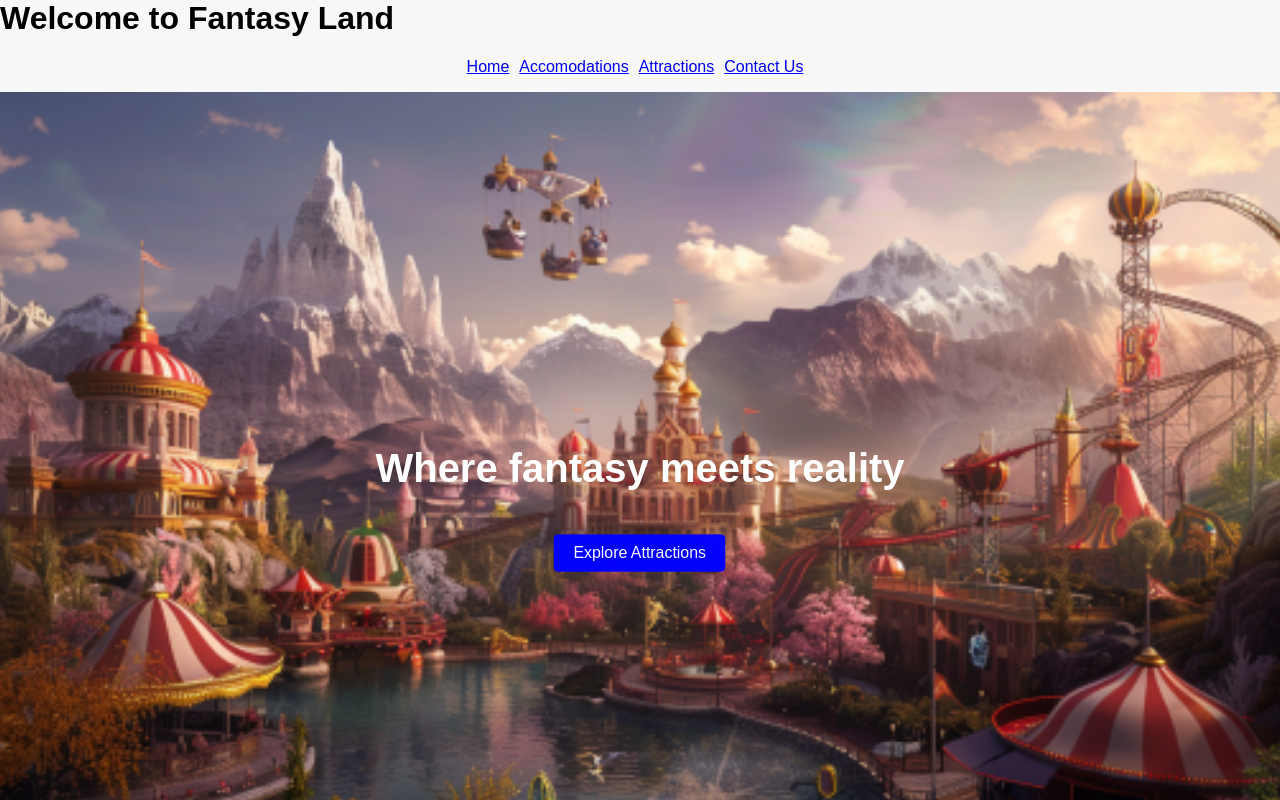
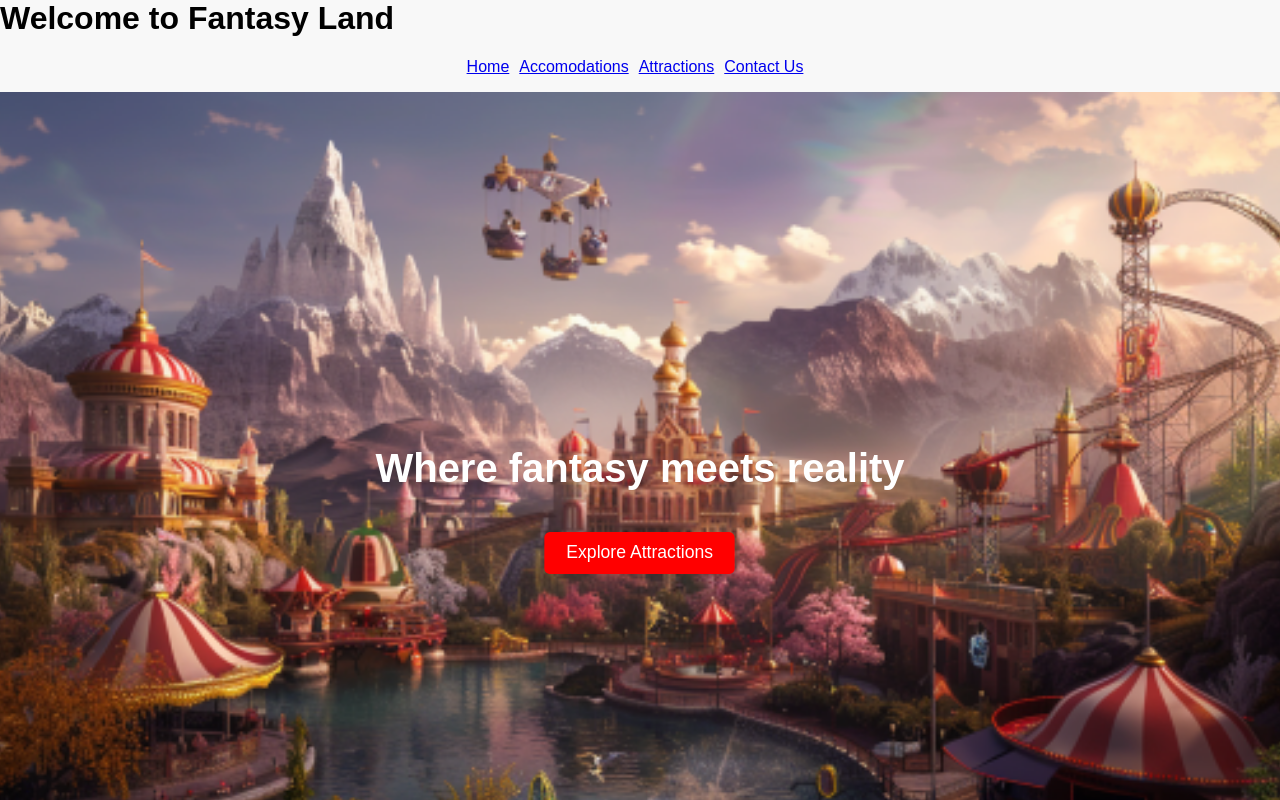
Before and after one commit to odenkun/web_dev_midterm, a plain HTML site: page index.html in a window 1280 px wide. In both pictures the pointer is over the link "Explore Attractions". Shown: the top 800 px of the page. Drawn offline with Linux system fonts and the light colour scheme.

Commit message:
make the btn red when hovered

```diff
--- a/style.css
+++ b/style.css
@@ -55,6 +55,12 @@
     transform: scale(1);
     opacity: 1;
   }
+}
+
+.cta-button:hover {
+    background-color: red;
+    transform: scale(1.1);
+    animation: none;
 }
 
 /* ACCOMODATIONS PAGE */
```
